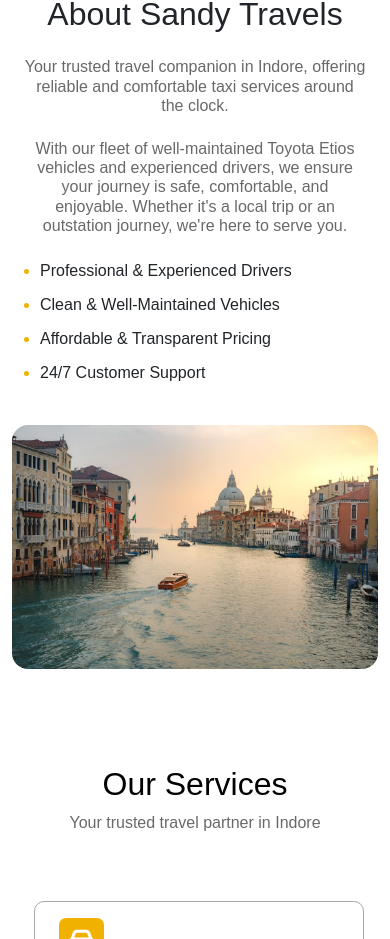
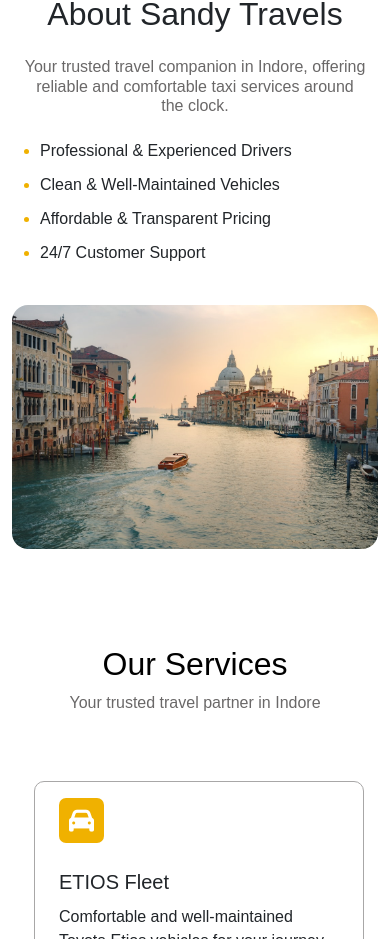
Before and after one commit to sandy6200/Travel-app, a React (Vite) app in the folder frontend/: page / in a window 390 px wide. Shown: the part 897-1836 px from the top of the page. Built offline with nearby package versions, Linux system fonts and the light colour scheme.

Commit message:
final changes in responsive

```diff
--- a/frontend/src/components/About.css
+++ b/frontend/src/components/About.css
@@ -26,11 +26,9 @@ ul li {
   margin-top: 10px;
 }
 
-
 /* Mobile */
 
 @media (max-width: 480px) {
-
   .about h1 {
     font-size: 32px;
     text-align: center;
@@ -49,4 +47,8 @@ ul li {
   ul {
     text-align: left;
   }
+
+  .ourFleet {
+    display: none;
+  }
 }
--- a/frontend/src/components/About.jsx
+++ b/frontend/src/components/About.jsx
@@ -17,7 +17,7 @@ function About() {
             comfortable taxi services around the clock.
           </h5>
 
-          <h5 className="paragraph2 mt-4">
+          <h5 className="paragraph2 mt-4 ourFleet">
             With our fleet of well-maintained Toyota Etios vehicles and
             experienced drivers, we ensure your journey is safe, comfortable,
             and enjoyable. Whether it's a local trip or an outstation journey,
```
